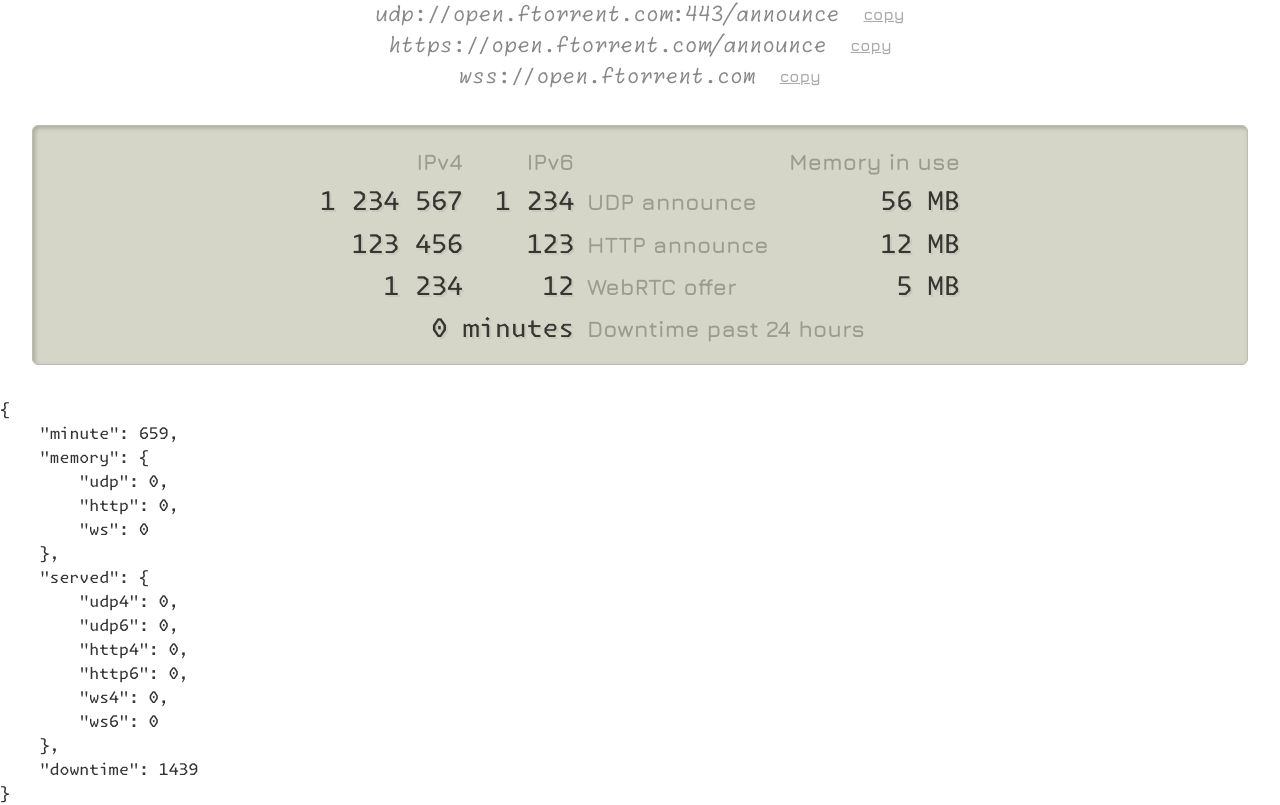
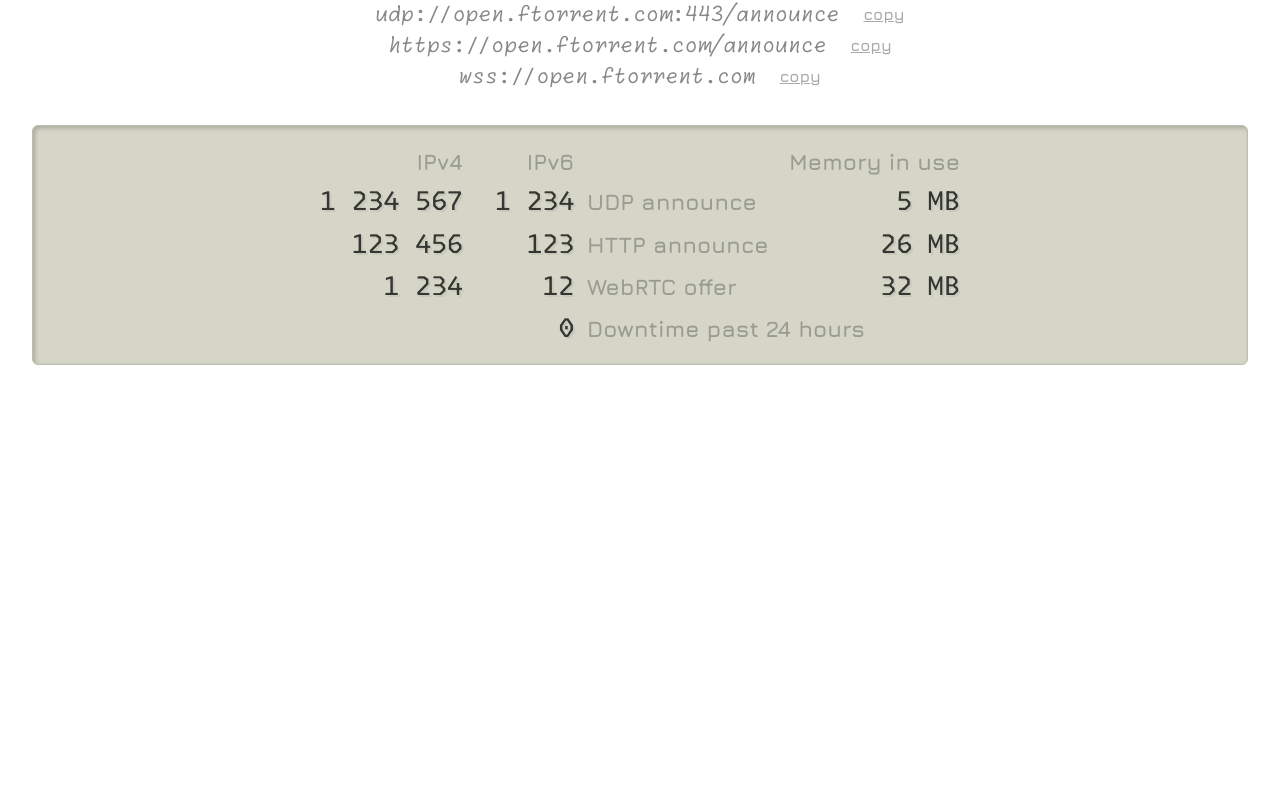
Before and after one commit to zootella/ftorrent, a Vue app in the folder open/page/: page / in a window 1280 px wide. Shown: the part 439-1244 px from the top of the page. After the commit the page ends 836 px from the top, so only its background shows below. Built offline with nearby package versions, Linux system fonts and the light colour scheme.

Commit message:
before panel thin space

```diff
--- a/open/page/public/page.json
+++ b/open/page/public/page.json
@@ -1,17 +1,17 @@
 {
 	"minute": 659,
 	"memory": {
-		"udp": 0,
-		"http": 0,
-		"ws": 0
+		"udp": 5083136,
+		"http": 27623424,
+		"ws": 33914880
 	},
 	"served": {
-		"udp4": 0,
-		"udp6": 0,
-		"http4": 0,
-		"http6": 0,
-		"ws4": 0,
-		"ws6": 0
+		"udp4": 1234567,
+		"udp6": 1234,
+		"http4": 123456,
+		"http6": 123,
+		"ws4": 1234,
+		"ws6": 12
 	},
-	"downtime": 1439
+	"downtime": 0
 }
--- a/open/page/src/components/Page.vue
+++ b/open/page/src/components/Page.vue
@@ -33,8 +33,6 @@ async function copy(url) {
 	</div>
 
 	<Panel style="margin: 2rem" />
-
-	<pre>{{ JSON.stringify(page, null, '\t') }}</pre>
 </template>
 
 <style scoped>
--- a/open/page/src/components/Panel.vue
+++ b/open/page/src/components/Panel.vue
@@ -1,11 +1,14 @@
 <script setup>
-const downtime = '0 minutes'
-const udp4 = 1234567, udp6 = 1234, udpMem = 56
-const http4 = 123456, http6 = 123, httpMem = 12
-const ws4 = 1234, ws6 = 12, wsMem = 5
+import { inject } from 'vue'
+
+const page = inject('page')
 
 function fmt(n) {
 	return n.toLocaleString('en-US').replace(/,/g, ' ')
+}
+
+function mb(bytes) {
+	return Math.round(bytes / 1048576)
 }
 </script>
 
@@ -18,31 +21,31 @@ function fmt(n) {
 			<div></div>
 			<div class="lcd-label lcd-right lcd-mem-header">Memory in use</div>
 
-			<div class="lcd-right">{{ fmt(udp4) }}</div>
+			<div class="lcd-right">{{ fmt(page.served.udp4) }}</div>
 			<div></div>
-			<div class="lcd-right">{{ fmt(udp6) }}</div>
+			<div class="lcd-right">{{ fmt(page.served.udp6) }}</div>
 			<div></div>
 			<div class="lcd-label">UDP announce</div>
 			<div></div>
-			<div class="lcd-right">{{ udpMem }} MB</div>
+			<div class="lcd-right">{{ mb(page.memory.udp) }} MB</div>
 
-			<div class="lcd-right">{{ fmt(http4) }}</div>
+			<div class="lcd-right">{{ fmt(page.served.http4) }}</div>
 			<div></div>
-			<div class="lcd-right">{{ fmt(http6) }}</div>
+			<div class="lcd-right">{{ fmt(page.served.http6) }}</div>
 			<div></div>
 			<div class="lcd-label">HTTP announce</div>
 			<div></div>
-			<div class="lcd-right">{{ httpMem }} MB</div>
+			<div class="lcd-right">{{ mb(page.memory.http) }} MB</div>
 
-			<div class="lcd-right">{{ fmt(ws4) }}</div>
+			<div class="lcd-right">{{ fmt(page.served.ws4) }}</div>
 			<div></div>
-			<div class="lcd-right">{{ fmt(ws6) }}</div>
+			<div class="lcd-right">{{ fmt(page.served.ws6) }}</div>
 			<div></div>
 			<div class="lcd-label">WebRTC offer</div>
 			<div></div>
-			<div class="lcd-right">{{ wsMem }} MB</div>
+			<div class="lcd-right">{{ mb(page.memory.ws) }} MB</div>
 
-			<div class="lcd-right lcd-downtime-value">{{ fmt(downtime) }}</div>
+			<div class="lcd-right lcd-downtime-value">{{ fmt(page.downtime) }}</div>
 			<div class="lcd-label lcd-downtime-label">Downtime past 24 hours</div>
 		</div>
 	</div>
```
